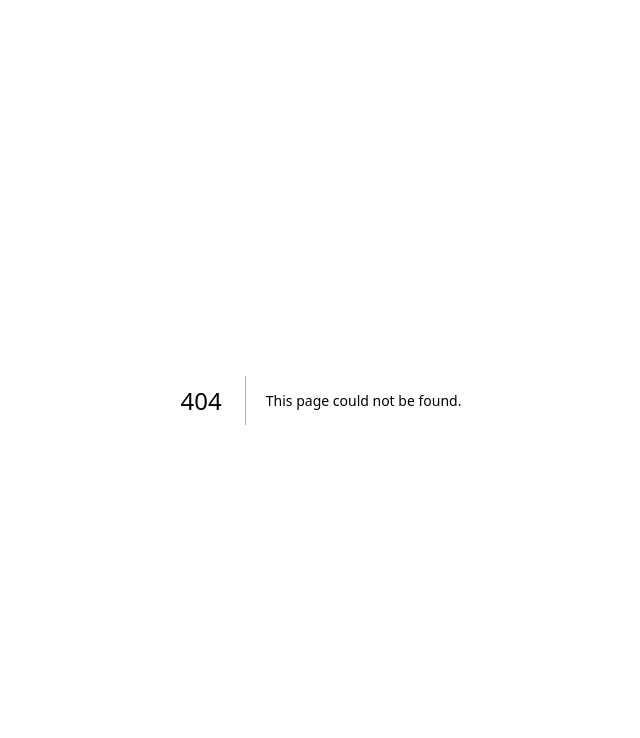
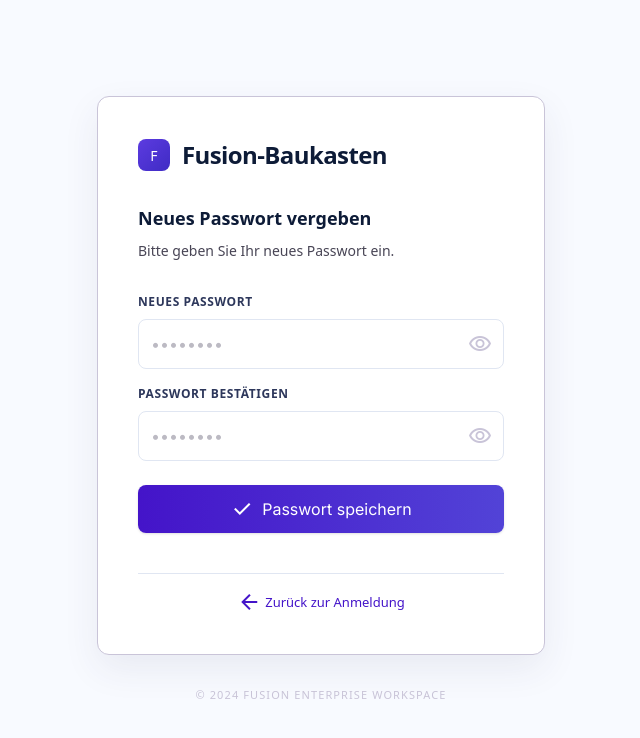
Before and after one commit to UmairTalib/fusion-baukasten, a Next.js app in the folder frontend/: page /reset-password in a window 1280 px wide. Before the commit this address had no page. Shown: the top 738 px of the page, without its empty margins (319-959 px from the left). Built offline with nearby package versions, Linux system fonts and the light colour scheme.

Commit message:
Implement Reset Password screen

```diff
--- /dev/null
+++ b/frontend/src/app/reset-password/page.tsx
@@ -0,0 +1,242 @@
+"use client";
+
+import React, { useState, Suspense } from "react";
+import { useRouter, useSearchParams } from "next/navigation";
+import Link from "next/link";
+
+function ResetPasswordForm() {
+  const router = useRouter();
+  const searchParams = useSearchParams();
+  const token = searchParams.get("token") || "";
+
+  const [newPassword, setNewPassword] = useState("");
+  const [confirmPassword, setConfirmPassword] = useState("");
+  const [showPassword, setShowPassword] = useState(false);
+  const [showConfirmPassword, setShowConfirmPassword] = useState(false);
+
+  const [loading, setLoading] = useState(false);
+  const [error, setError] = useState<string | null>(null);
+  const [success, setSuccess] = useState(false);
+
+  const handleSubmit = async (e: React.FormEvent) => {
+    e.preventDefault();
+    setError(null);
+
+    if (newPassword !== confirmPassword) {
+      setError("Die Passwörter stimmen nicht überein.");
+      return;
+    }
+
+    if (newPassword.length < 8) {
+      setError("Das Passwort muss mindestens 8 Zeichen lang sein.");
+      return;
+    }
+
+    // In a real flow, if token is missing we'd block them.
+    // Here we let it attempt, or block it depending on strictness.
+    if (!token) {
+      setError("Kein gültiges Token gefunden (wird in der E-Mail übermittelt).");
+    }
+
+    setLoading(true);
+
+    try {
+      const response = await fetch("http://127.0.0.1:8000/api/v1/auth/reset-password", {
+        method: "POST",
+        headers: {
+          "Content-Type": "application/json",
+        },
+        body: JSON.stringify({ token, new_password: newPassword }),
+      });
+
+      if (!response.ok) {
+        const errData = await response.json();
+        throw new Error(errData.detail || "Zurücksetzen fehlgeschlagen.");
+      }
+
+      setSuccess(true);
+      setTimeout(() => {
+        router.push("/login?reset=true");
+      }, 3000);
+
+    } catch (err: any) {
+      setError(err.message || "Ein unerwarteter Fehler ist aufgetreten.");
+    } finally {
+      setLoading(false);
+    }
+  };
+
+  return (
+    <>
+      {error && (
+        <div className="p-4 bg-error-container text-on-error-container rounded-lg text-sm border border-red/20 relative z-10">
+          {error}
+        </div>
+      )}
+
+      {success ? (
+        <div className="p-4 bg-green/10 text-green rounded-lg text-sm border border-green/20 flex flex-col items-center text-center gap-3 relative z-10">
+          <span className="material-symbols-outlined text-[32px]">check_circle</span>
+          <p>Passwort erfolgreich aktualisiert! Sie werden zur Anmeldung weitergeleitet...</p>
+        </div>
+      ) : (
+        <form className="flex flex-col gap-6 relative z-10" onSubmit={handleSubmit}>
+          <div className="flex flex-col gap-4">
+            {/* Input 1 */}
+            <div className="flex flex-col gap-2">
+              <label
+                className="text-label-caps text-label-text uppercase tracking-wider block"
+                htmlFor="new_password"
+              >
+                Neues Passwort
+              </label>
+              <div className="relative">
+                <input
+                  className="w-full px-[12px] py-3 bg-surface border border-line rounded-lg font-body-lg text-on-surface placeholder:text-outline/50 transition-all"
+                  id="new_password"
+                  placeholder="••••••••"
+                  type={showPassword ? "text" : "password"}
+                  value={newPassword}
+                  onChange={(e) => setNewPassword(e.target.value)}
+                  required
+                  style={{ outline: "none" }}
+                  onFocus={(e) => {
+                    e.target.style.borderColor = "#4414c9";
+                    e.target.style.boxShadow = "0 0 0 1px #4414c9";
+                  }}
+                  onBlur={(e) => {
+                    e.target.style.borderColor = "var(--color-line)";
+                    e.target.style.boxShadow = "none";
+                  }}
+                />
+                <button
+                  className="absolute right-3 top-1/2 -translate-y-1/2 text-outline-variant hover:text-primary transition-colors flex items-center justify-center"
+                  type="button"
+                  onClick={() => setShowPassword(!showPassword)}
+                >
+                  <span className="material-symbols-outlined text-[20px]">
+                    {showPassword ? "visibility_off" : "visibility"}
+                  </span>
+                </button>
+              </div>
+            </div>
+
+            {/* Input 2 */}
+            <div className="flex flex-col gap-2">
+              <label
+                className="text-label-caps text-label-text uppercase tracking-wider block"
+                htmlFor="confirm_password"
+              >
+                Passwort bestätigen
+              </label>
+              <div className="relative">
+                <input
+                  className="w-full px-[12px] py-3 bg-surface border border-line rounded-lg font-body-lg text-on-surface placeholder:text-outline/50 transition-all"
+                  id="confirm_password"
+                  placeholder="••••••••"
+                  type={showConfirmPassword ? "text" : "password"}
+                  value={confirmPassword}
+                  onChange={(e) => setConfirmPassword(e.target.value)}
+                  required
+                  style={{ outline: "none" }}
+                  onFocus={(e) => {
+                    e.target.style.borderColor = "#4414c9";
+                    e.target.style.boxShadow = "0 0 0 1px #4414c9";
+                  }}
+                  onBlur={(e) => {
+                    e.target.style.borderColor = "var(--color-line)";
+                    e.target.style.boxShadow = "none";
+                  }}
+                />
+                <button
+                  className="absolute right-3 top-1/2 -translate-y-1/2 text-outline-variant hover:text-primary transition-colors flex items-center justify-center"
+                  type="button"
+                  onClick={() => setShowConfirmPassword(!showConfirmPassword)}
+                >
+                  <span className="material-symbols-outlined text-[20px]">
+                    {showConfirmPassword ? "visibility_off" : "visibility"}
+                  </span>
+                </button>
+              </div>
+            </div>
+          </div>
+
+          {/* Submit Button */}
+          <button
+            className="w-full h-[48px] flex items-center justify-center gap-2 text-on-primary font-subheading rounded-lg shadow-sm disabled:opacity-70 disabled:cursor-not-allowed"
+            type="submit"
+            disabled={loading}
+            style={{
+              background: "linear-gradient(90deg, #4414c9 0%, #5243d7 100%)",
+              transition: "all 0.2s ease",
+            }}
+            onMouseDown={(e) => (e.currentTarget.style.transform = "scale(0.98)")}
+            onMouseUp={(e) => (e.currentTarget.style.transform = "translateY(-1px)")}
+            onMouseLeave={(e) => (e.currentTarget.style.transform = "translateY(0px)")}
+          >
+            {loading ? (
+              <span className="animate-spin material-symbols-outlined text-[20px]">
+                progress_activity
+              </span>
+            ) : (
+              <span className="material-symbols-outlined text-[20px]">check</span>
+            )}
+            <span>{loading ? "WIRD GESPEICHERT..." : "Passwort speichern"}</span>
+          </button>
+        </form>
+      )}
+    </>
+  );
+}
+
+export default function ResetPasswordPage() {
+  return (
+    <div className="bg-workspace-bg min-h-screen flex items-center justify-center p-6 selection:bg-primary-fixed selection:text-on-primary-fixed">
+      <main className="w-full max-w-[448px]">
+        <div className="bg-surface rounded-xl shadow-[0_14px_36px_rgba(45,55,95,0.08)] border border-outline-variant p-8 md:p-10 flex flex-col gap-8 relative overflow-hidden">
+
+          {/* Branding Header */}
+          <div className="flex items-center gap-3 relative z-10">
+            <div
+              className="w-8 h-8 flex items-center justify-center rounded-lg text-white font-[850] text-body-lg"
+              style={{ background: "linear-gradient(135deg, #5c3be0 0%, #3f2bc4 100%)" }}
+            >
+              F
+            </div>
+            <span className="text-brand-section text-[18px] text-on-surface tracking-tight">
+              Fusion-Baukasten
+            </span>
+          </div>
+
+          {/* Content Section */}
+          <div className="flex flex-col gap-2 relative z-10">
+            <h1 className="text-subheading text-on-surface text-[24px]">Neues Passwort vergeben</h1>
+            <p className="text-body-lg text-on-surface-variant">Bitte geben Sie Ihr neues Passwort ein.</p>
+          </div>
+
+          <Suspense fallback={<div className="flex justify-center p-8"><span className="animate-spin material-symbols-outlined text-[32px] text-primary">progress_activity</span></div>}>
+            <ResetPasswordForm />
+          </Suspense>
+
+          {/* Footer Section */}
+          <div className="pt-4 mt-2 border-t border-line flex justify-center relative z-10">
+            <Link
+              href="/login"
+              className="text-body-sm text-primary font-semibold hover:underline flex items-center gap-1 transition-all"
+            >
+              <span className="material-symbols-outlined text-[16px]">arrow_back</span>
+              Zurück zur Anmeldung
+            </Link>
+          </div>
+        </div>
+
+        {/* Decorative system footer */}
+        <div className="mt-8 text-center">
+          <p className="text-caption-tiny text-outline-variant uppercase tracking-widest">
+            © 2024 Fusion Enterprise Workspace
+          </p>
+        </div>
+      </main>
+    </div>
+  );
+}
```
